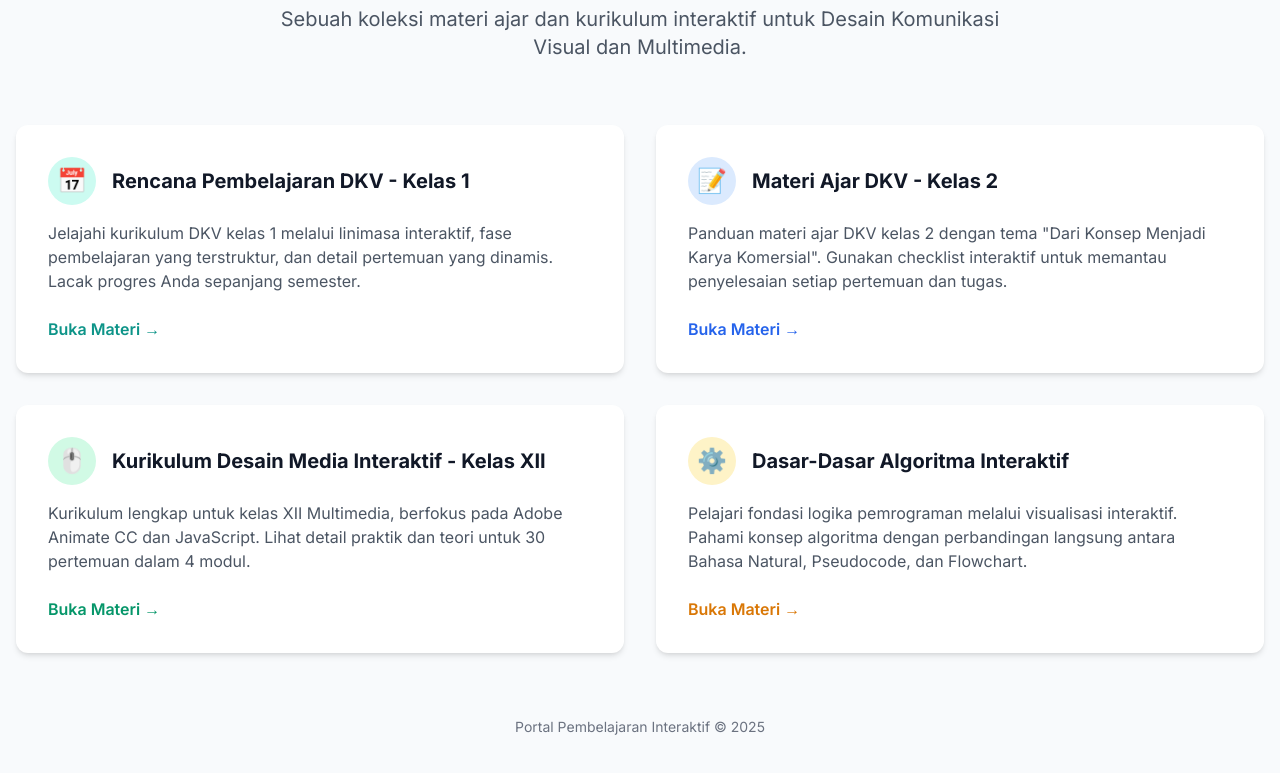
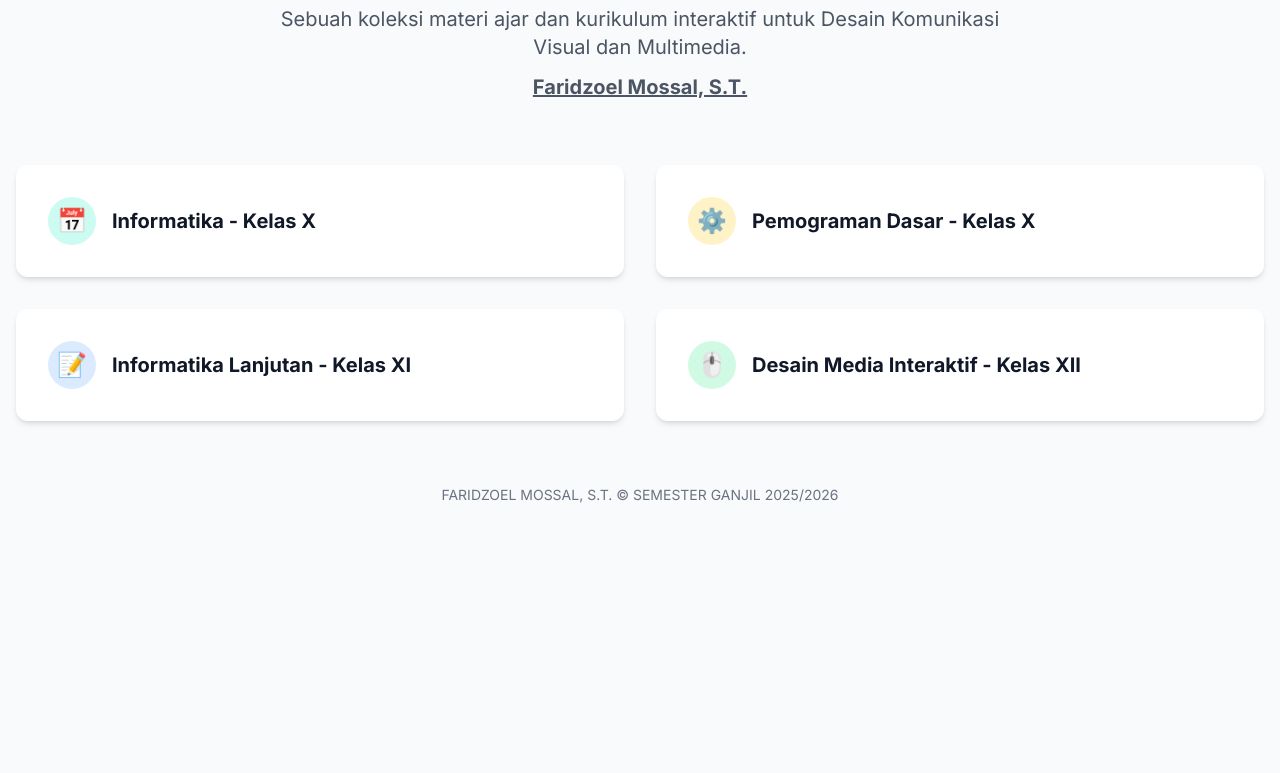
Before and after one commit to mousesalt/sida, a plain HTML site: page index.html in a window 1280 px wide. Shown: the part 119-892 px from the top of the page. After the commit the page ends 800 px from the top, so only its background shows below. Drawn offline with nearby package versions, Linux system fonts and the light colour scheme.

Commit message:
Update index.html

```diff
--- a/index.html
+++ b/index.html
@@ -28,6 +28,7 @@
         <header class="text-center mb-12 md:mb-16">
             <h1 class="text-4xl md:text-5xl font-bold text-gray-900">Portal Pembelajaran Interaktif</h1>
             <p class="mt-3 text-lg md:text-xl text-gray-600 max-w-3xl mx-auto">Sebuah koleksi materi ajar dan kurikulum interaktif untuk Desain Komunikasi Visual dan Multimedia.</p>
+            <p class="mt-3 text-lg md:text-xl text-gray-600 max-w-3xl mx-auto"><u><b>Faridzoel Mossal, S.T.</b></u></p>
         </header>
 
         <main class="grid grid-cols-1 md:grid-cols-2 lg:grid-cols-2 gap-8">
@@ -39,59 +40,43 @@
                          <div class="flex-shrink-0 h-12 w-12 rounded-full bg-teal-100 flex items-center justify-center">
                             <span class="text-2xl">📅</span>
                         </div>
-                        <h2 class="ml-4 text-xl font-bold text-gray-900">Rencana Pembelajaran DKV - Kelas 1</h2>
-                    </div>
-                    <p class="mt-4 text-gray-600">Jelajahi kurikulum DKV kelas 1 melalui linimasa interaktif, fase pembelajaran yang terstruktur, dan detail pertemuan yang dinamis. Lacak progres Anda sepanjang semester.</p>
-                    <div class="mt-6">
-                        <span class="font-semibold text-teal-600 group-hover:text-teal-700 transition-colors">Buka Materi &rarr;</span>
+                        <h2 class="ml-4 text-xl font-bold text-gray-900">Informatika - Kelas X</h2>
                     </div>
                 </div>
             </a>
 
-            <!-- Card 2: Materi Ajar DKV - Kelas 2 -->
+            <!-- Card 2: Dasar-Dasar Algoritma Interaktif -->
+            <a href="pd.html" target="_blank" class="card block bg-white rounded-xl shadow-md overflow-hidden group">
+                <div class="p-8">
+                     <div class="flex items-center">
+                         <div class="flex-shrink-0 h-12 w-12 rounded-full bg-amber-100 flex items-center justify-center">
+                            <span class="text-2xl">⚙️</span>
+                        </div>
+                        <h2 class="ml-4 text-xl font-bold text-gray-900">Pemograman Dasar - Kelas X</h2>
+                    </div>
+                </div>
+            </a>
+
+            <!-- Card 3: Materi Ajar DKV - Kelas 2 -->
             <a href="ifl.html" target="_blank" class="card block bg-white rounded-xl shadow-md overflow-hidden group">
                 <div class="p-8">
                      <div class="flex items-center">
                          <div class="flex-shrink-0 h-12 w-12 rounded-full bg-blue-100 flex items-center justify-center">
                             <span class="text-2xl">📝</span>
                         </div>
-                        <h2 class="ml-4 text-xl font-bold text-gray-900">Materi Ajar DKV - Kelas 2</h2>
-                    </div>
-                    <p class="mt-4 text-gray-600">Panduan materi ajar DKV kelas 2 dengan tema "Dari Konsep Menjadi Karya Komersial". Gunakan checklist interaktif untuk memantau penyelesaian setiap pertemuan dan tugas.</p>
-                    <div class="mt-6">
-                        <span class="font-semibold text-blue-600 group-hover:text-blue-700 transition-colors">Buka Materi &rarr;</span>
+                        <h2 class="ml-4 text-xl font-bold text-gray-900">Informatika Lanjutan - Kelas XI</h2>
                     </div>
                 </div>
             </a>
 
-            <!-- Card 3: Kurikulum Desain Media Interaktif - Kelas XII -->
+            <!-- Card 4: Kurikulum Desain Media Interaktif - Kelas XII -->
             <a href="dmi.html" target="_blank" class="card block bg-white rounded-xl shadow-md overflow-hidden group">
                  <div class="p-8">
                      <div class="flex items-center">
                          <div class="flex-shrink-0 h-12 w-12 rounded-full bg-emerald-100 flex items-center justify-center">
                             <span class="text-2xl">🖱️</span>
                         </div>
-                        <h2 class="ml-4 text-xl font-bold text-gray-900">Kurikulum Desain Media Interaktif - Kelas XII</h2>
-                    </div>
-                    <p class="mt-4 text-gray-600">Kurikulum lengkap untuk kelas XII Multimedia, berfokus pada Adobe Animate CC dan JavaScript. Lihat detail praktik dan teori untuk 30 pertemuan dalam 4 modul.</p>
-                     <div class="mt-6">
-                        <span class="font-semibold text-emerald-600 group-hover:text-emerald-700 transition-colors">Buka Materi &rarr;</span>
-                    </div>
-                </div>
-            </a>
-
-            <!-- Card 4: Dasar-Dasar Algoritma Interaktif -->
-            <a href="pd.html" target="_blank" class="card block bg-white rounded-xl shadow-md overflow-hidden group">
-                <div class="p-8">
-                     <div class="flex items-center">
-                         <div class="flex-shrink-0 h-12 w-12 rounded-full bg-amber-100 flex items-center justify-center">
-                            <span class="text-2xl">⚙️</span>
-                        </div>
-                        <h2 class="ml-4 text-xl font-bold text-gray-900">Dasar-Dasar Algoritma Interaktif</h2>
-                    </div>
-                    <p class="mt-4 text-gray-600">Pelajari fondasi logika pemrograman melalui visualisasi interaktif. Pahami konsep algoritma dengan perbandingan langsung antara Bahasa Natural, Pseudocode, dan Flowchart.</p>
-                     <div class="mt-6">
-                        <span class="font-semibold text-amber-600 group-hover:text-amber-700 transition-colors">Buka Materi &rarr;</span>
+                        <h2 class="ml-4 text-xl font-bold text-gray-900">Desain Media Interaktif - Kelas XII</h2>
                     </div>
                 </div>
             </a>
@@ -99,7 +84,7 @@
         </main>
 
         <footer class="text-center mt-16 text-sm text-gray-500">
-            <p>Portal Pembelajaran Interaktif &copy; 2025</p>
+            <p>FARIDZOEL MOSSAL, S.T. &copy; SEMESTER GANJIL 2025/2026</p>
         </footer>
 
     </div>
```
